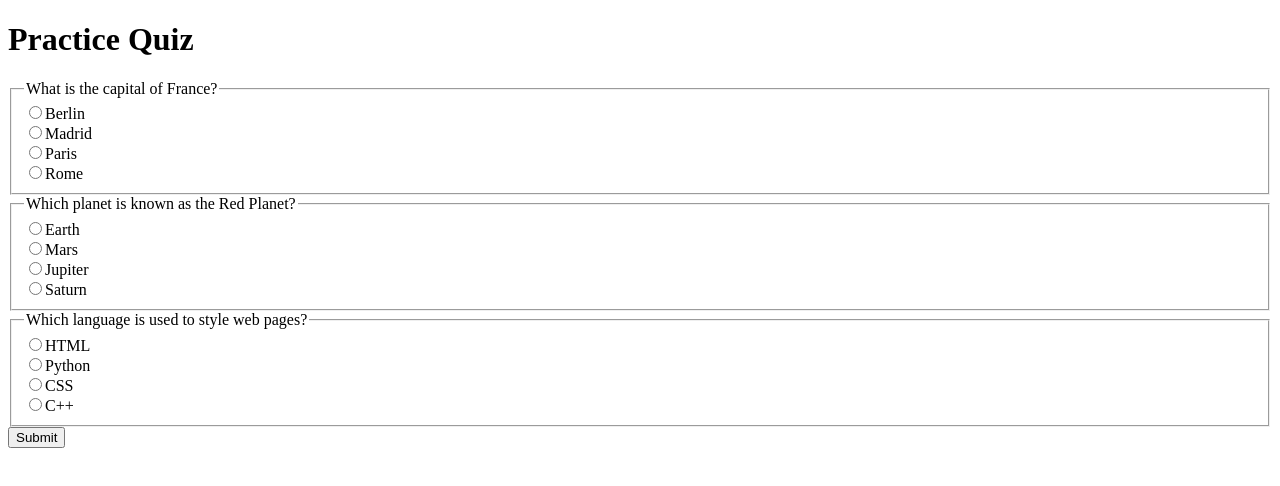
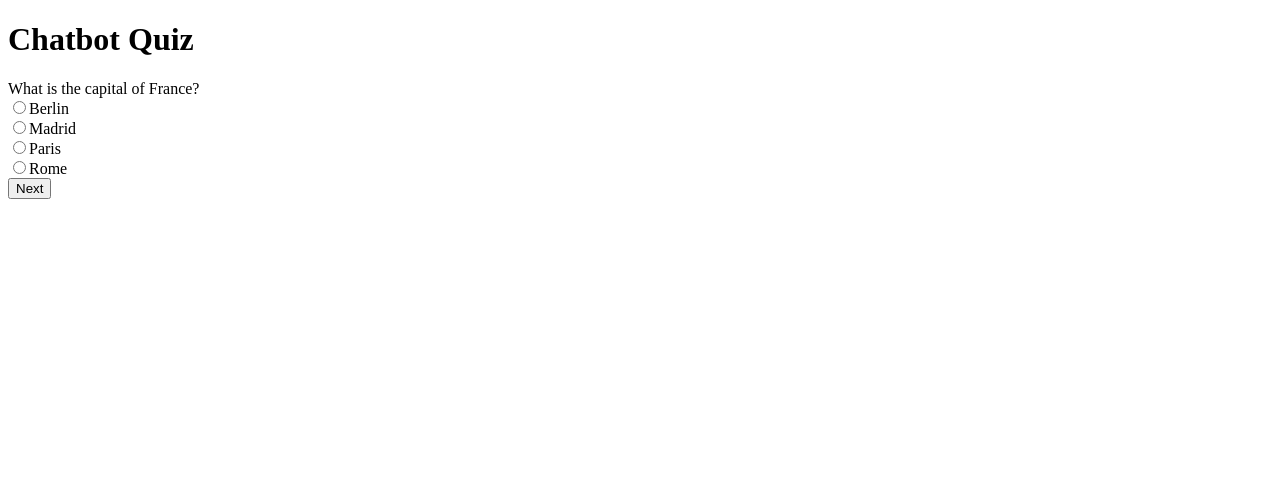
Before and after one commit to scott122tw/codex, a plain HTML site: page index.html in a window 1280 px wide. Drawn offline with Linux system fonts and the light colour scheme.

Commit message:
Update quiz to chatbot style

```diff
--- a/index.html
+++ b/index.html
@@ -5,9 +5,10 @@
     <title>Quiz</title>
 </head>
 <body>
-    <h1>Practice Quiz</h1>
-    <form id="quiz-form"></form>
-    <button id="submit-btn">Submit</button>
+    <h1>Chatbot Quiz</h1>
+    <div id="chat"></div>
+    <div id="options"></div>
+    <button id="next-btn">Next</button>
     <div id="result"></div>
     <script src="script.js"></script>
 </body>
--- a/script.js
+++ b/script.js
@@ -1,45 +1,53 @@
 document.addEventListener('DOMContentLoaded', () => {
+    let questions = [];
+    let current = 0;
+    let score = 0;
+
+    const chat = document.getElementById('chat');
+    const optionsDiv = document.getElementById('options');
+    const nextBtn = document.getElementById('next-btn');
+
     fetch('questions.json')
         .then(res => res.json())
         .then(data => {
-            const form = document.getElementById('quiz-form');
-            data.questions.forEach((q, idx) => {
-                const fieldset = document.createElement('fieldset');
-                const legend = document.createElement('legend');
-                legend.textContent = q.question;
-                fieldset.appendChild(legend);
+            questions = data.questions;
+            showQuestion();
+        });
+
+    function showQuestion() {
+        const q = questions[current];
+        chat.textContent = q.question;
+        optionsDiv.innerHTML = '';
         q.options.forEach(opt => {
             const label = document.createElement('label');
             const radio = document.createElement('input');
             radio.type = 'radio';
-                    radio.name = `question${idx}`;
+            radio.name = 'answer';
             radio.value = opt;
             label.appendChild(radio);
             label.appendChild(document.createTextNode(opt));
-                    fieldset.appendChild(label);
-                    fieldset.appendChild(document.createElement('br'));
+            optionsDiv.appendChild(label);
+            optionsDiv.appendChild(document.createElement('br'));
         });
-                form.appendChild(fieldset);
+    }
+
+    nextBtn.addEventListener('click', () => {
+        const selected = document.querySelector('input[name=answer]:checked');
+        if (!selected) {
+            return;
+        }
+        if (selected.value === questions[current].answer) {
+            score++;
+        }
+        current++;
+        if (current < questions.length) {
+            showQuestion();
+        } else {
+            chat.textContent = '';
+            optionsDiv.innerHTML = '';
+            nextBtn.disabled = true;
+            document.getElementById('result').textContent =
+                `You scored ${score} of ${questions.length}.`;
+        }
     });
 });
-
-    document
-        .getElementById('submit-btn')
-        .addEventListener('click', e => {
-            e.preventDefault();
-            fetch('questions.json')
-                .then(res => res.json())
-                .then(data => {
-                    let score = 0;
-                    data.questions.forEach((q, idx) => {
-                        const selector = `input[name=question${idx}]:checked`;
-                        const selected = document.querySelector(selector);
-                        if (selected && selected.value === q.answer) {
-                            score++;
-                        }
-                    });
-                    document.getElementById('result').textContent =
-                        `You scored ${score} of ${data.questions.length}.`;
-                });
-        });
-});
```
Lines whose indentation alone changed are shown as unchanged.
